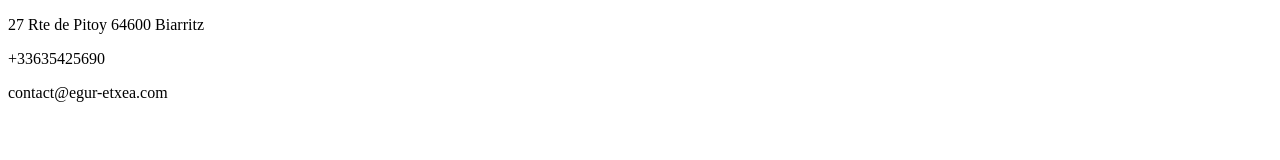
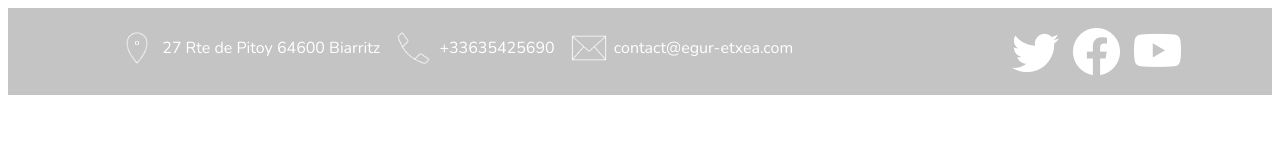
Before and after one commit to AntsoTech/Luxury-Tinyhouses, a plain HTML site: page index.html in a window 1280 px wide. Drawn offline with nearby package versions, Linux system fonts and the light colour scheme.

Commit message:
footer align

```diff
--- a/index.html
+++ b/index.html
@@ -5,6 +5,8 @@
     <meta http-equiv="X-UA-Compatible" content="IE=edge">
     <meta name="viewport" content="width=device-width, initial-scale=1.0">
     <title>Document</title>
+    <link rel="stylesheet" href="style.css">
+    <link href="https://fonts.googleapis.com/css2?family=Abril+Fatface&family=Nunito:wght@300&display=swap" rel="stylesheet">
 </head>
 <body>
     <div>
@@ -17,9 +19,17 @@
     <section id="contact"></section>
     <footer>
         <div>
-            <p>27 Rte de Pitoy 64600 Biarritz</p>
-            <p>+33635425690</p>
-            <p>contact@egur-etxea.com</p>
+            <p class="adress">
+                <img src="assets/Icon/location.png" alt="icone location"> 27 Rte de Pitoy 64600 Biarritz</p>
+            <p class="phone">
+                <img src="assets/Icon/phone.png" alt="icone phone">+33635425690</p>
+            <p class="email">
+                <img src="assets/Icon/envelope.png" alt="icone envelope"> contact@egur-etxea.com</p>
+        </div>
+        <div class="image">
+            <img src="assets/Icon/twitter.png" alt="twitter">
+            <img src="assets/Icon/facebook.png" alt="facebook">
+            <img src="assets/Icon/youtube.png" alt="youtube">
         </div>
     </footer>
 </body>
--- a/style.css
+++ b/style.css
@@ -0,0 +1,44 @@
+:root {
+    --primary-color : #c4c4C4;
+    --second-color : #fff;
+    --font-family : "nunito", "abril";
+}
+
+/* FOOTER */
+
+footer{
+    display: flex;
+    justify-content: space-around;
+    height: auto;
+    width: 100%;
+    background-color: var(--primary-color);
+    color: var(--second-color);
+    font-family:var(--font-family);
+    border-right: pi;
+}
+
+footer p{
+
+    margin: 0;
+    padding: 20px 0 20px 10px ;
+    display: inline-flex;
+    justify-content: flex-start;
+    align-items: center;
+}
+
+footer p img{
+    height: 40px;
+    padding-right: 5px;
+}
+
+.email{
+    border-right: var(--second-color) 4rem, solid ;
+}
+
+.image{
+    display: flex;
+    flex-direction: row;
+    justify-content: space-around;
+    padding: 20px;
+    gap: 10%;
+}
```
Also changed, not shown: assets/Icon/envelope.png (added), assets/Icon/facebook.png (added), assets/Icon/location.png (added), assets/Icon/phone.png (added), assets/Icon/twitter.png (added), assets/Icon/youtube.png (added).
